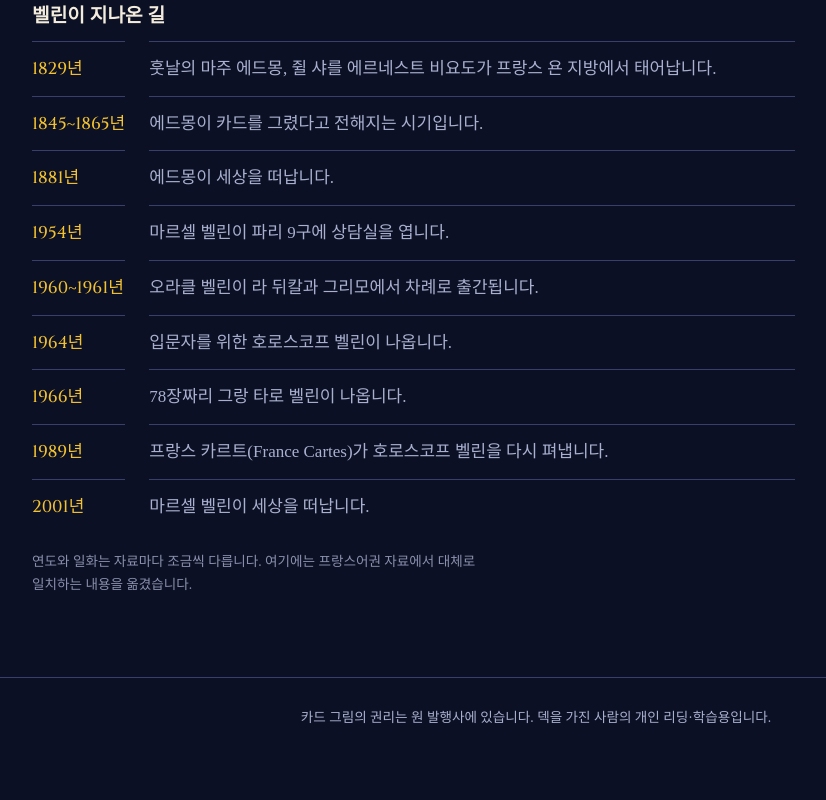
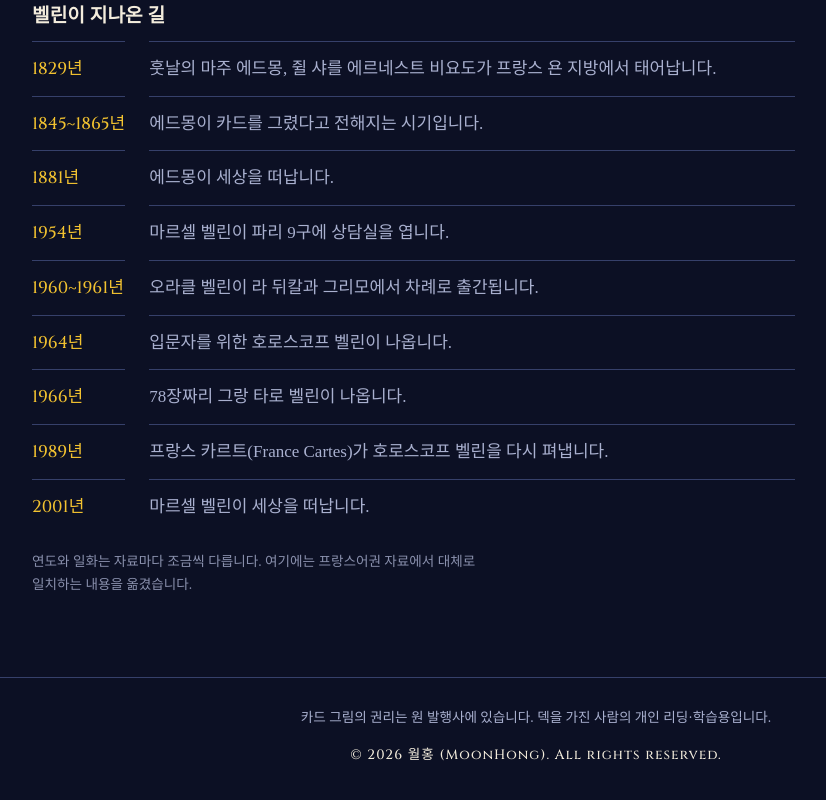
Before and after one commit to moonhong1164/MoonHongBELLINE, a plain HTML site: page index.html in a window 1280 px wide. Shown: the part 4805-5605 px from the top of the page, without its empty margins (104-930 px from the left). Drawn offline with Linux system fonts and the light colour scheme; a web font is replaced by a local one.

Commit message:
Add the 월홍 copyright line to the footer
Co-Authored-By: Claude Fable 5.2 <noreply@anthropic.com>

```diff
--- a/index.html
+++ b/index.html
@@ -171,6 +171,7 @@
 
 <footer class="foot">
   <p>카드 그림의 권리는 원 발행사에 있습니다. 덱을 가진 사람의 개인 리딩·학습용입니다.</p>
+  <p class="copy">© 2026 월홍 (MoonHong). All rights reserved.</p>
 </footer>
 
 <dialog class="card-dialog" id="cardDialog" aria-labelledby="dialogTitle">
--- a/style.css
+++ b/style.css
@@ -238,6 +238,7 @@ h2 { margin: 0 0 8px; font-size: clamp(1.5rem, 3.6vw, 2rem); line-height: 1.3; t
 
 .foot { border-top: 1px solid var(--line); padding: 28px 16px 48px; text-align: center; color: var(--mist); font-size: .85rem; }
 .foot p { margin: 0 0 4px; }
+.foot .copy { margin-top: 14px; font-family: var(--display); letter-spacing: .08em; color: var(--paper); }
 
 /* ── 좁은 화면 ────────────────────── */
 @media (max-width: 760px) {
```
